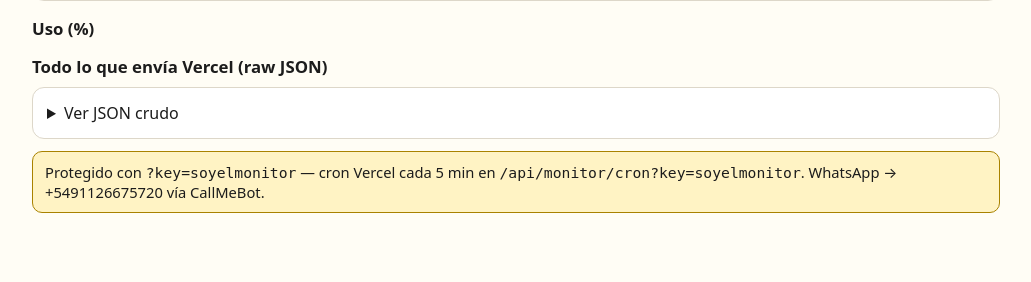
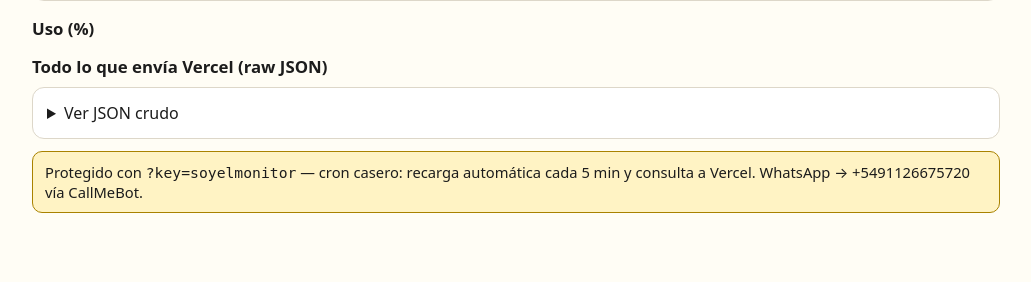
Before and after one commit to gabrielmorelloregalini/comandasProyect, a Flask app: template templates/monitor.html in a window 1280 px wide. Shown: the part 229-511 px from the top of the page, without its empty margins (124-1155 px from the left). Run offline with Flask 3, Linux system fonts and the light colour scheme; the template is opened without the code that fills it, so the values that code supplies are empty; parts of the project's set-up code (start-up, migrations or seed data) failed here and were passed over.

Commit message:
Cron casero: quitar crons de Vercel y auto-reload de /monitor cada 5 min

```diff
--- a/templates/monitor.html
+++ b/templates/monitor.html
@@ -3,6 +3,7 @@
 <head>
 <meta charset="UTF-8">
 <meta name="viewport" content="width=device-width, initial-scale=1.0">
+<meta http-equiv="refresh" content="300">
 <title>Monitor - Recursos Vercel</title>
 <link rel="stylesheet" href="/static/style.css?v=6">
 <style>
@@ -38,7 +39,7 @@
   </details>
 
   <div class="aviso" style="margin-top:12px;">
-    Protegido con <code>?key=soyelmonitor</code> — cron Vercel cada 5 min en <code>/api/monitor/cron?key=soyelmonitor</code>.
+    Protegido con <code>?key=soyelmonitor</code> — cron casero: recarga automática cada 5 min y consulta a Vercel.
     WhatsApp → +5491126675720 vía CallMeBot.
   </div>
 </main>
```
Also changed, not shown: vercel.json.
